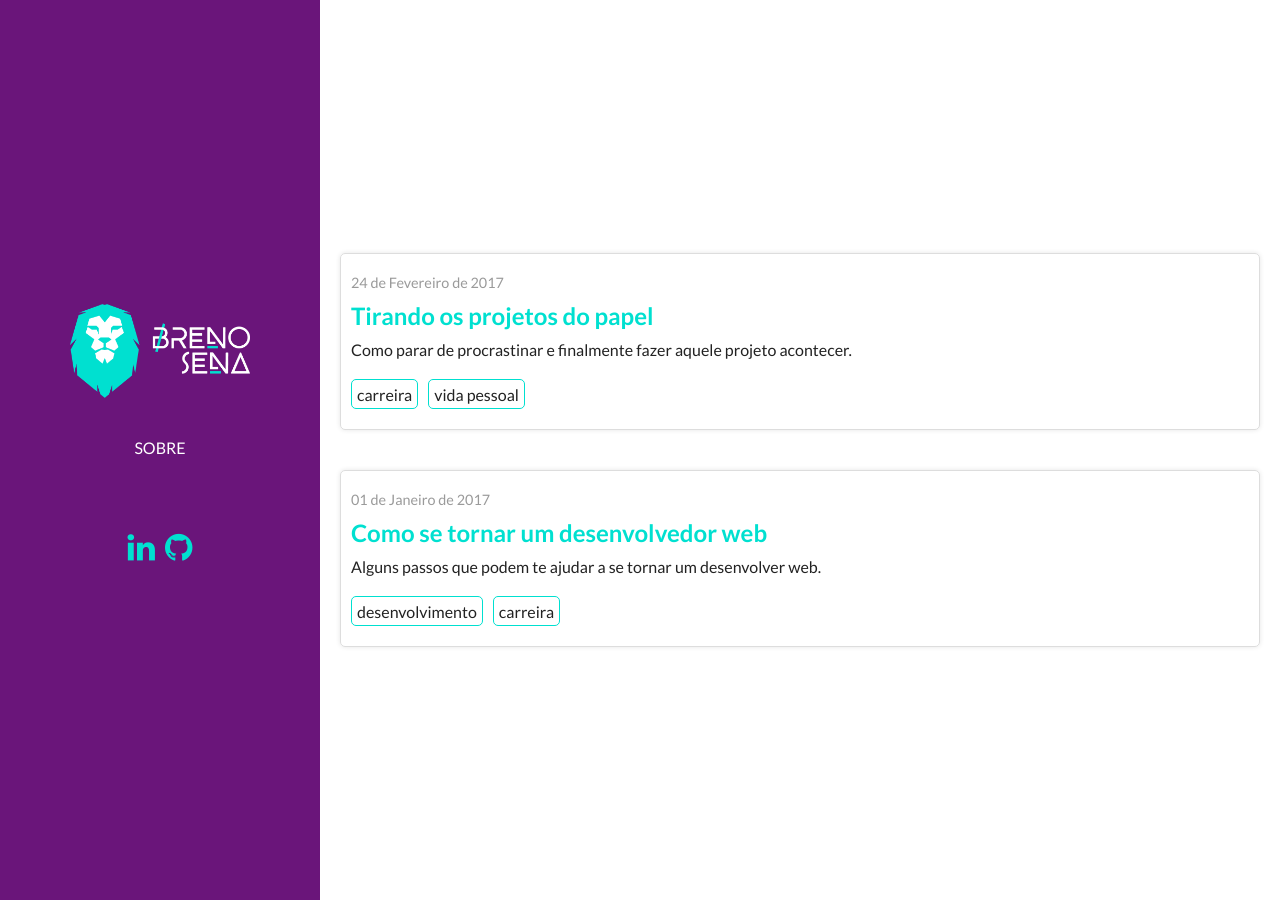
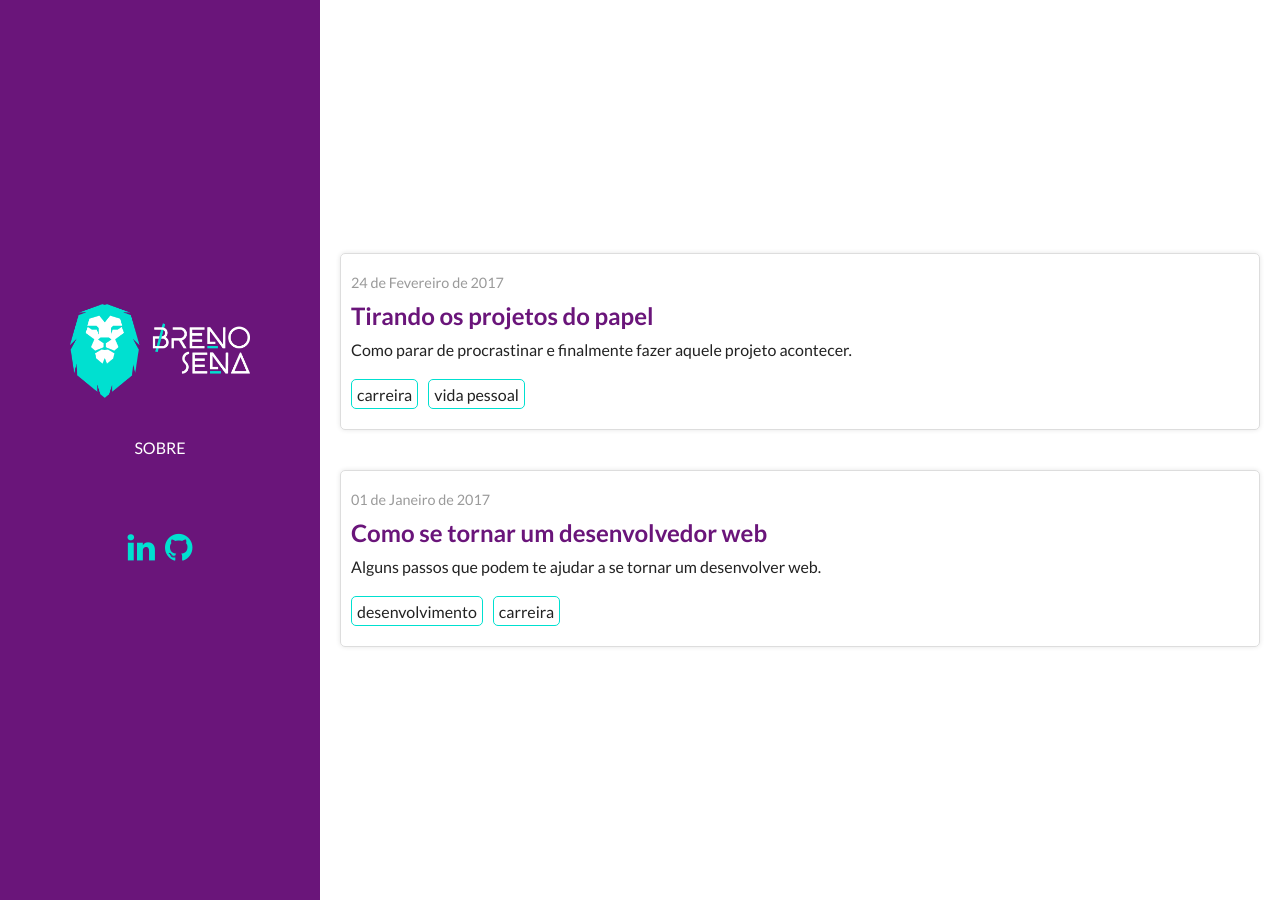
Before and after one commit to brenofsena/brenofsena.github.io, a Jekyll site: the page built from index.html, in a window 1280 px wide and 900 px high. Built offline with Jekyll 4.4.1, drawn with Linux system fonts in a browser that asks for light colours; nearby versions of some CDN libraries.

Commit message:
Troca de cores e adição de favicon

```diff
--- a/_includes/head.html
+++ b/_includes/head.html
@@ -3,6 +3,7 @@
 <head>
 	<meta charset="utf-8">
 	<meta name="viewport" content="width=device-width, initial-scale=1">
+	<link rel="icon" type="image/png" href="/assets/img/favicon.png" />
 	<title>{% if page.title %} {{ page.title }} {% else %} {{ site.title }} {% endif %}</title>
 	<link href="https://fonts.googleapis.com/css?family=Lato:300,400,700" rel="stylesheet">
 	<link href="https://maxcdn.bootstrapcdn.com/font-awesome/4.7.0/css/font-awesome.min.css" rel="stylesheet" integrity="sha384-wvfXpqpZZVQGK6TAh5PVlGOfQNHSoD2xbE+QkPxCAFlNEevoEH3Sl0sibVcOQVnN" crossorigin="anonymous">
--- a/_sass/_layout.scss
+++ b/_sass/_layout.scss
@@ -15,12 +15,12 @@
   max-width: 180px;
 }
 
-.logo a {
+.logo{
   -webkit-transition: all .2s ease-out;
   transition: all .2s ease-out;
 }
 
-.logo a:hover {
+.logo:hover {
   opacity: .7;
 }
 
@@ -138,7 +138,7 @@
 }
 
 .cards .card h2 a {
-  color: $secondary-color;
+  color: $primary-color;
   text-decoration: none;
 }
 
@@ -205,7 +205,12 @@
     padding: 40px;
     h2 {
       font-size: 1.4em;
-      color: #000;
+      color: $primary-color;
+      margin: 10px 0;
+    }
+    h3{
+      color: $primary-color;
+      font-size: 1.2em;
       margin: 10px 0;
     }
     p {
@@ -292,7 +297,7 @@
 .page h1,
 .page h2,
 .page h3 {
-  color: #000;
+  color: $primary-color;
   margin: 20px 0;
 }
 
@@ -395,7 +400,7 @@
     outline: none;
   }
   .menu-abrir {
-    color: #222;
+    color: $primary-color;
   }
   .menu-fechar {
     color: #fff;
```
Also changed, not shown: assets/img/favicon.png (added).
